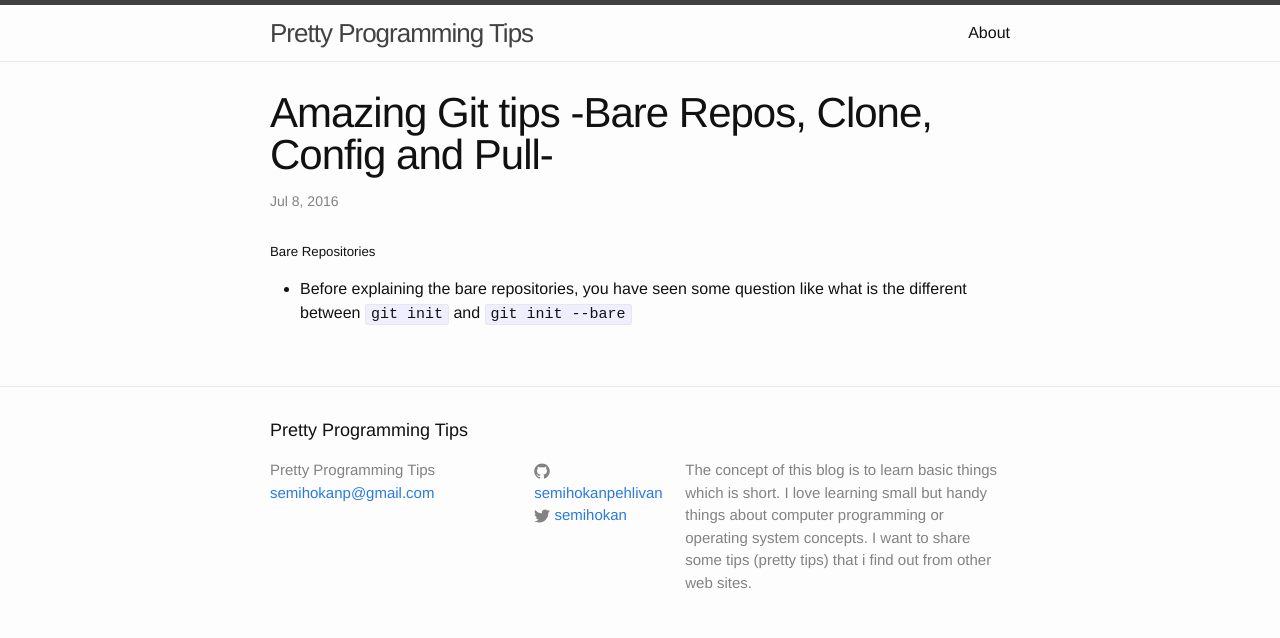
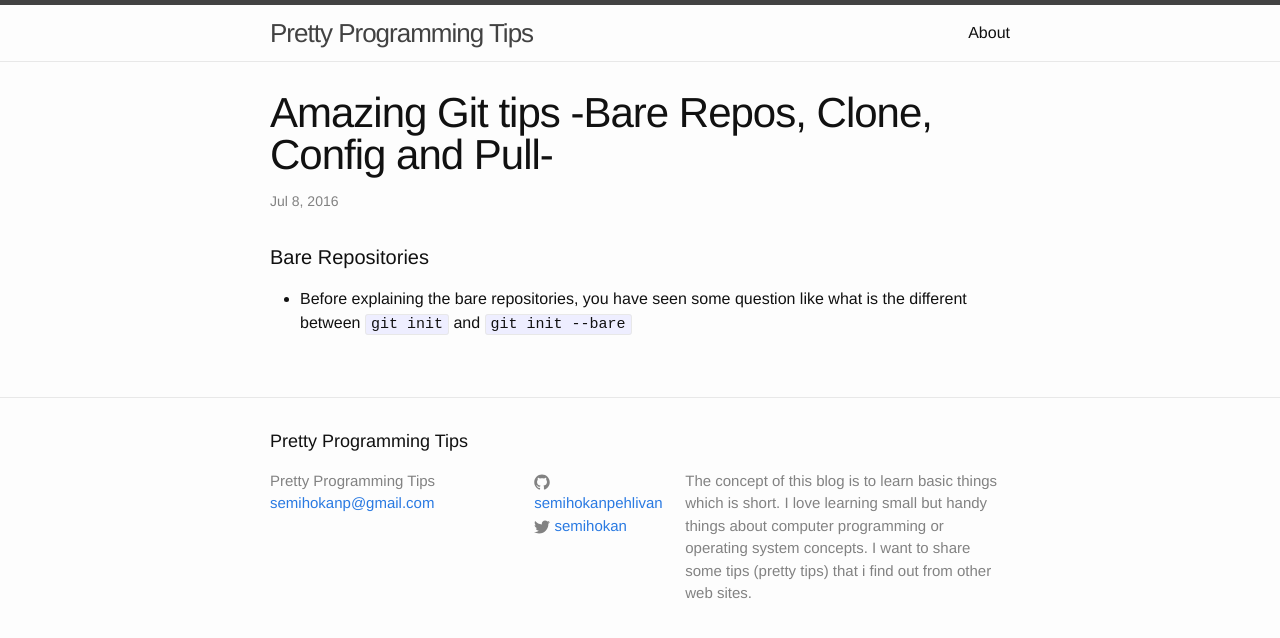
Before and after one commit to semihokanpehlivan/semihokanpehlivan.github.io, a Jekyll site: the page built from _posts/2016-7-8-Amazing Git Tips.md, in a window 1280 px wide. Shown: the top 638 px of the page. Built offline with Jekyll 4.4.1, drawn with Linux system fonts in a browser that asks for light colours.

````diff
--- a/_posts/2016-7-8-Amazing Git Tips.md
+++ b/_posts/2016-7-8-Amazing Git Tips.md
@@ -4,7 +4,7 @@ title:  "Amazing Git tips -Bare Repos, Clone, Config and Pull- "
 categories: jekyll update
 ---
 
-##### Bare Repositories
+#### Bare Repositories
 
 -	Before explaining the bare repositories, you have seen some question like what is the different
 between ```git init``` and ```git init --bare```
````
